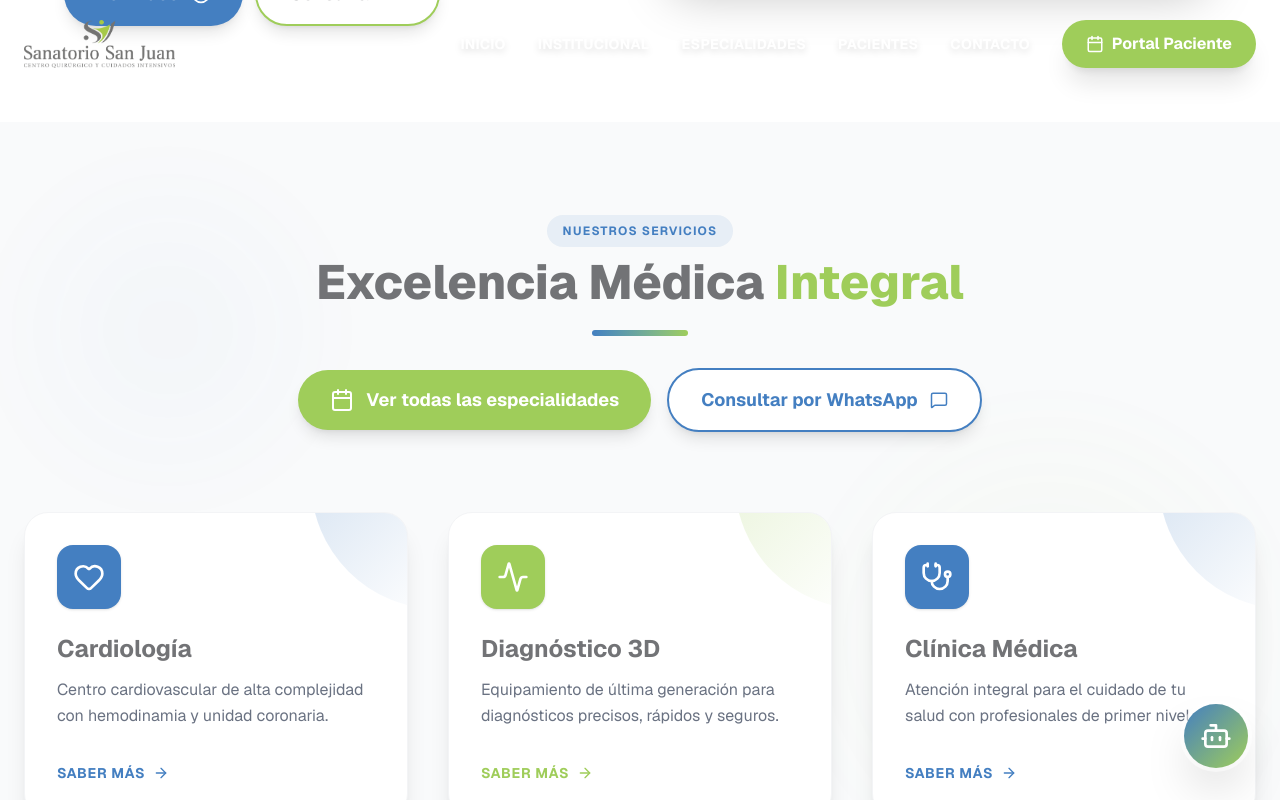
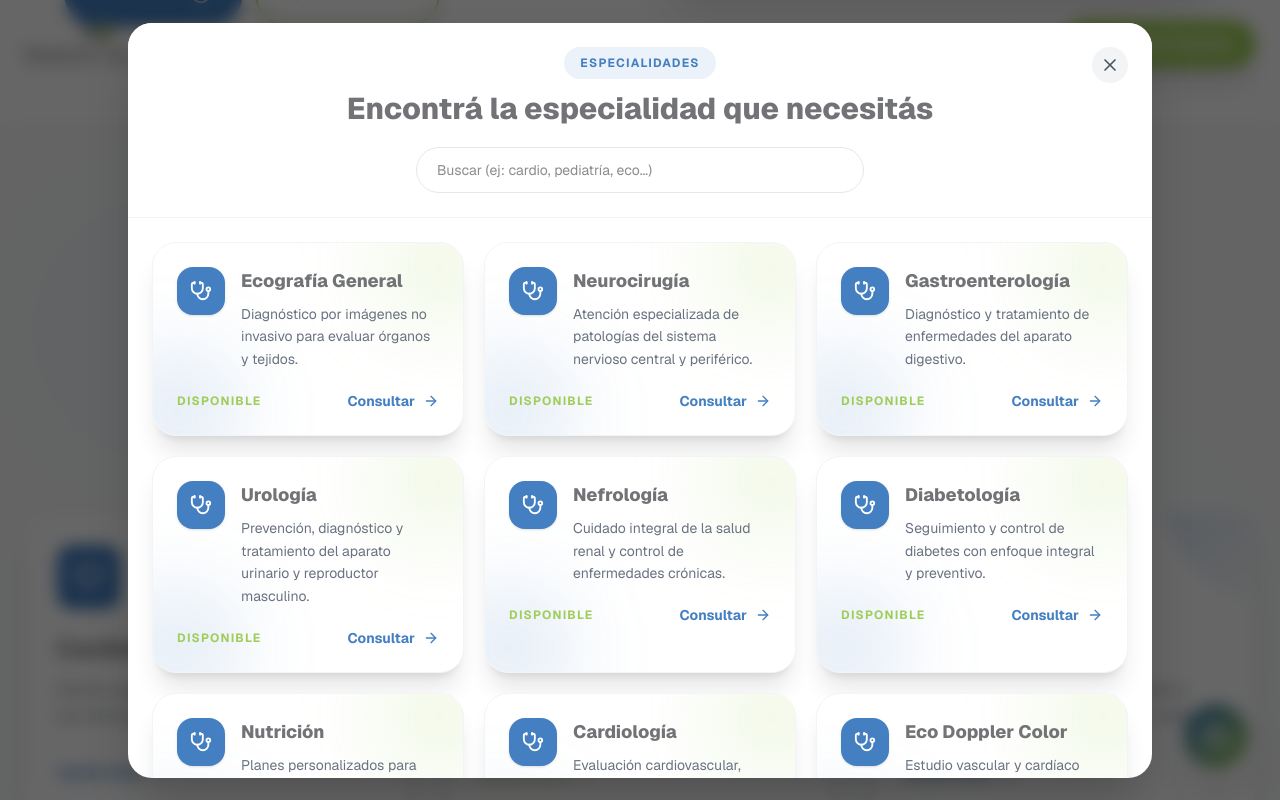
Before and after one commit to webplotcentersj-hash/clinicasj, a Next.js app: page / in a window 1280 px wide. Both pictures are taken after a click on the button "Ver todas las especialidades". Shown: the part 1604-2404 px from the top of the page. Built offline with nearby package versions, Linux system fonts and the light colour scheme.

Commit message:
Feat: modal de especialidades con fichas y buscador

```diff
--- a/src/app/page.tsx
+++ b/src/app/page.tsx
@@ -475,6 +475,119 @@ const ESPECIALIDADES = [
   "Ginecología",
   "Psicología",
 ] as const;
+
+const ESPECIALIDADES_DETALLE: Record<(typeof ESPECIALIDADES)[number], string> = {
+  "Ecografía General": "Diagnóstico por imágenes no invasivo para evaluar órganos y tejidos.",
+  Neurocirugía: "Atención especializada de patologías del sistema nervioso central y periférico.",
+  Gastroenterología: "Diagnóstico y tratamiento de enfermedades del aparato digestivo.",
+  Urología: "Prevención, diagnóstico y tratamiento del aparato urinario y reproductor masculino.",
+  Nefrología: "Cuidado integral de la salud renal y control de enfermedades crónicas.",
+  Diabetología: "Seguimiento y control de diabetes con enfoque integral y preventivo.",
+  Nutrición: "Planes personalizados para salud, rendimiento y patologías específicas.",
+  Cardiología: "Evaluación cardiovascular, prevención y tratamientos de alta complejidad.",
+  "Eco Doppler Color": "Estudio vascular y cardíaco con tecnología Doppler para mayor precisión.",
+  "Fisio Kinesiología": "Rehabilitación y recuperación funcional con profesionales especializados.",
+  "Cirugía General": "Cirugías programadas y de urgencia con equipo quirúrgico experimentado.",
+  Obesidad: "Abordaje interdisciplinario para el tratamiento integral de la obesidad.",
+  "Educación Física Adaptada a la Salud": "Actividad física guiada, segura y personalizada según condición.",
+  Pediatría: "Atención médica integral para niños y adolescentes.",
+  "Clínica Médica": "Consultas y seguimiento general con enfoque preventivo y clínico.",
+  "Medicina del Trabajo": "Controles laborales, aptitud y prevención en salud ocupacional.",
+  Traumatología: "Diagnóstico y tratamiento de lesiones óseas, musculares y articulares.",
+  Ginecología: "Salud integral de la mujer: controles, prevención y tratamientos.",
+  Psicología: "Acompañamiento profesional para bienestar emocional y salud mental.",
+};
+
+function EspecialidadesModal({ isOpen, onClose }: { isOpen: boolean; onClose: () => void }) {
+  const [query, setQuery] = useState("");
+  if (!isOpen) return null;
+
+  const normalized = (s: string) =>
+    s
+      .toLowerCase()
+      .normalize("NFD")
+      .replace(/[\u0300-\u036f]/g, "");
+
+  const q = normalized(query.trim());
+  const items = ESPECIALIDADES.filter((e) => (q ? normalized(e).includes(q) : true));
+
+  return (
+    <div className="fixed inset-0 z-[120] flex items-center justify-center p-4">
+      <div className="absolute inset-0 bg-black/60 backdrop-blur-sm" onClick={onClose} />
+      <div className="relative w-full max-w-5xl overflow-hidden rounded-3xl bg-white shadow-2xl">
+        <div className="relative border-b border-gray-100 bg-white p-6">
+          <button
+            onClick={onClose}
+            className="absolute right-6 top-6 rounded-full bg-gray-100 p-2 text-gray-600 transition-colors hover:bg-gray-200"
+            type="button"
+            aria-label="Cerrar"
+          >
+            <X size={20} />
+          </button>
+
+          <div className="flex flex-col items-center gap-3 text-center">
+            <span className="rounded-full bg-[#447FC1]/10 px-4 py-2 text-xs font-bold uppercase tracking-widest text-[#447FC1]">
+              Especialidades
+            </span>
+            <h3 className="text-2xl font-extrabold text-[#727376] md:text-3xl">
+              Encontrá la especialidad que necesitás
+            </h3>
+            <div className="mt-2 w-full max-w-md">
+              <input
+                value={query}
+                onChange={(e) => setQuery(e.target.value)}
+                placeholder="Buscar (ej: cardio, pediatría, eco...)"
+                className="w-full rounded-full border border-gray-200 bg-white px-5 py-3 text-sm outline-none focus:border-[#447FC1] focus:ring-4 focus:ring-[#447FC1]/15"
+              />
+            </div>
+          </div>
+        </div>
+
+        <div className="max-h-[70vh] overflow-y-auto p-6">
+          <div className="grid grid-cols-1 gap-5 sm:grid-cols-2 lg:grid-cols-3">
+            {items.map((esp) => (
+              <div
+                key={esp}
+                className="group relative overflow-hidden rounded-3xl border border-gray-100 bg-white p-6 shadow-xl transition-all hover:-translate-y-1 hover:shadow-2xl"
+              >
+                <div className="absolute -right-10 -top-10 h-32 w-32 rounded-full bg-[#9FCD5A]/15 blur-2xl transition-opacity group-hover:opacity-80" />
+                <div className="absolute -left-10 -bottom-10 h-32 w-32 rounded-full bg-[#447FC1]/15 blur-2xl transition-opacity group-hover:opacity-80" />
+
+                <div className="relative flex items-start gap-4">
+                  <div className="flex h-12 w-12 shrink-0 items-center justify-center rounded-2xl bg-[#447FC1] text-white shadow-sm">
+                    <Stethoscope size={22} />
+                  </div>
+                  <div>
+                    <h4 className="text-lg font-extrabold text-[#727376] group-hover:text-[#447FC1]">{esp}</h4>
+                    <p className="mt-2 text-sm leading-relaxed text-gray-500">{ESPECIALIDADES_DETALLE[esp]}</p>
+                  </div>
+                </div>
+
+                <div className="relative mt-5 flex items-center justify-between">
+                  <span className="text-xs font-bold uppercase tracking-widest text-[#9FCD5A]">Disponible</span>
+                  <a
+                    href="#contacto"
+                    onClick={onClose}
+                    className="inline-flex items-center gap-2 text-sm font-bold text-[#447FC1] transition-all hover:gap-3 hover:underline"
+                  >
+                    Consultar <ArrowRight size={16} />
+                  </a>
+                </div>
+              </div>
+            ))}
+          </div>
+
+          {items.length === 0 && (
+            <div className="py-16 text-center">
+              <p className="text-lg font-bold text-[#727376]">No encontramos coincidencias.</p>
+              <p className="mt-2 text-sm text-gray-500">Probá con otro término (ej: “eco”, “clínica”, “gine”).</p>
+            </div>
+          )}
+        </div>
+      </div>
+    </div>
+  );
+}
 
 const KNOWLEDGE_BASE = [
   {
@@ -993,8 +1106,14 @@ function ServiceCard({
 }
 
 function Services() {
+  const [showEspecialidadesModal, setShowEspecialidadesModal] = useState(false);
+
   return (
     <section className="relative overflow-hidden bg-gray-50 pb-24 pt-24" id="especialidades">
+      <EspecialidadesModal
+        isOpen={showEspecialidadesModal}
+        onClose={() => setShowEspecialidadesModal(false)}
+      />
       <div className="pointer-events-none absolute left-0 top-0 h-full w-full overflow-hidden opacity-30">
         <div className="absolute left-10 top-20 h-64 w-64 rounded-full bg-[#447FC1]/10 blur-3xl" />
         <div className="absolute bottom-20 right-10 h-96 w-96 rounded-full bg-[#9FCD5A]/10 blur-3xl" />
@@ -1014,6 +1133,7 @@ function Services() {
             <button
               className="group flex w-full items-center justify-center gap-3 rounded-full bg-[#9FCD5A] px-8 py-4 text-lg font-bold text-white shadow-lg transition-all hover:-translate-y-1 hover:bg-[#8ec049] hover:shadow-green-400/50 md:w-auto"
               type="button"
+              onClick={() => setShowEspecialidadesModal(true)}
             >
               <Calendar className="transition-transform group-hover:rotate-12" />
               Ver todas las especialidades
```
